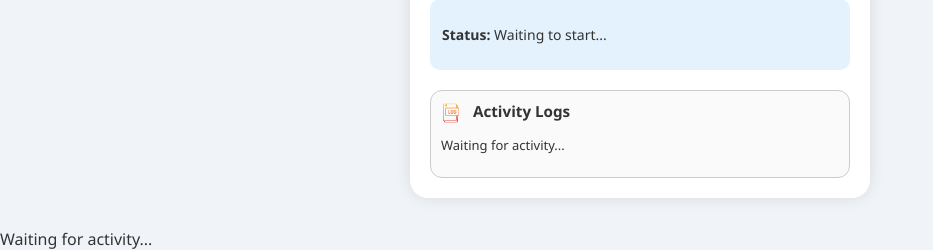
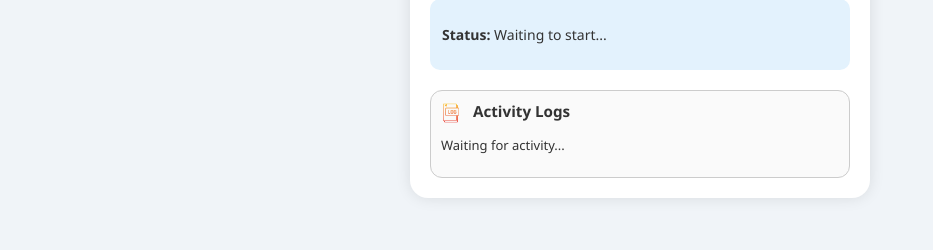
Before and after one commit to amar1088/mmm, a Flask app: page / in a window 1280 px wide. Shown: the part 763-1013 px from the top of the page, without its empty margins (0-933 px from the left). After the commit the page ends 961 px from the top, so only its background shows below. Run offline with Flask 3, Linux system fonts and the light colour scheme.

Commit message:
Update index.html

```diff
--- a/templates/index.html
+++ b/templates/index.html
@@ -56,7 +56,7 @@
     </div>
   </div>
 
-<div class="activity-logs">Waiting for activity...</div>
+<!--<div class="activity-logs">Waiting for activity...</div>-->
 
 <script src="{{ url_for('static', filename='script.js') }}"></script>
 </body>
```
